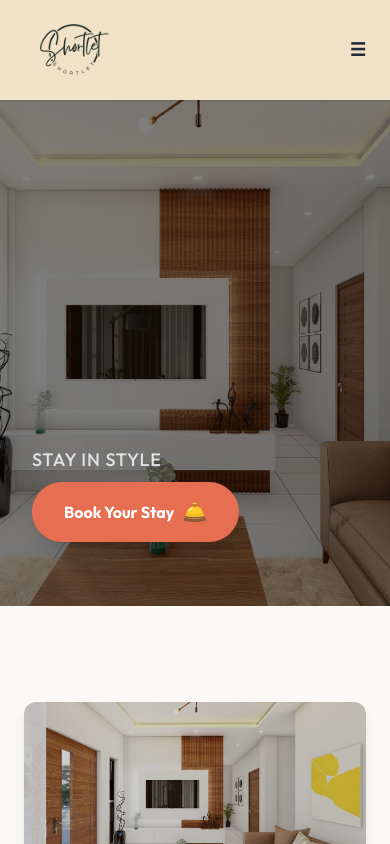
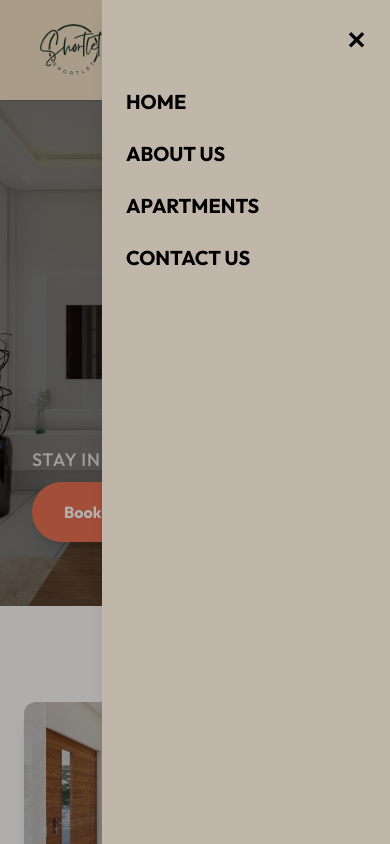
Before and after one commit to Kemialabede/shortlet-website, a Next.js app: page / in a window 390 px wide. Both pictures are taken after a click on the button "Open menu". Shown: the top 844 px of the page. Built offline with nearby package versions, Linux system fonts and the light colour scheme.

Commit message:
updates'

```diff
--- a/src/components/header/index.jsx
+++ b/src/components/header/index.jsx
@@ -1,8 +1,12 @@
-import React from 'react';
+"use client";
+import React, { useState } from "react";
 import Logo from "@/assets/icons/Shortlet.png";
-import Image from 'next/image';
+import Image from "next/image";
+import Link from "next/link";
 
 const Header = () => {
+  const [isOpen, setIsOpen] = useState(false);
+
   return (
     <header className="fixed top-0 w-full bg-[#F1E1C6] z-50 shadow-sm">
       <div className="container mx-auto flex items-center justify-between px-6 lg:px-20">
@@ -12,12 +16,12 @@ const Header = () => {
           <Image src={Logo} alt="logo" className="w-[100px] h-auto" />
         </div>
 
-        {/* Navigation */}
+        {/* Desktop Navigation */}
         <nav className="hidden md:flex gap-6 uppercase font-bold text-sm">
-          <a href="/" className="hover:text-[#E76F51] transition">Home</a>
-          <a href="/about" className="hover:text-[#E76F51] transition">About Us</a>
-          <a href="/listings" className="hover:text-[#E76F51] transition">Apartments</a>
-          <a href="/contact" className="hover:text-[#E76F51] transition">Contact Us</a>
+          <Link href="/" className="hover:text-[#E76F51] transition">Home</Link>
+          <Link href="/about" className="hover:text-[#E76F51] transition">About Us</Link>
+          <Link href="/listings" className="hover:text-[#E76F51] transition">Apartments</Link>
+          <Link href="/contact" className="hover:text-[#E76F51] transition">Contact Us</Link>
         </nav>
 
         {/* Contact */}
@@ -25,16 +29,52 @@ const Header = () => {
           <p>+234 8123456554</p>
         </div>
 
-        {/* Mobile Menu Placeholder */}
+        {/* Mobile Hamburger */}
         <div className="md:hidden">
-          {/* You can add a hamburger menu here later */}
-          <button aria-label="Open menu" className="text-gray-800 font-bold text-lg">
+          <button
+            aria-label="Open menu"
+            onClick={() => setIsOpen(true)}
+            className="text-gray-800 font-bold text-2xl"
+          >
             ☰
           </button>
         </div>
+
+        {/* Side Drawer Modal */}
+        {isOpen && (
+          <>
+            {/* Overlay */}
+            <div
+              className="fixed inset-0 bg-black/30 z-40"
+              onClick={() => setIsOpen(false)}
+            />
+
+            {/* Drawer */}
+            <div className="fixed top-0 right-0 w-72 h-full bg-[#c0b6aa] z-50 shadow-lg p-6 flex flex-col">
+              <button
+                className="self-end text-2xl font-bold mb-8"
+                onClick={() => setIsOpen(false)}
+              >
+                ✕
+              </button>
+              <Link href="/" onClick={() => setIsOpen(false)} className="text-xl font-bold uppercase mb-6 hover:text-[#E76F51] transition">
+                Home
+              </Link>
+              <Link href="/about" onClick={() => setIsOpen(false)} className="text-xl font-bold uppercase mb-6 hover:text-[#E76F51] transition">
+                About Us
+              </Link>
+              <Link href="/listings" onClick={() => setIsOpen(false)} className="text-xl font-bold uppercase mb-6 hover:text-[#E76F51] transition">
+                Apartments
+              </Link>
+              <Link href="/contact" onClick={() => setIsOpen(false)} className="text-xl font-bold uppercase mb-6 hover:text-[#E76F51] transition">
+                Contact Us
+              </Link>
+            </div>
+          </>
+        )}
       </div>
     </header>
-  )
-}
+  );
+};
 
 export default Header;
```
